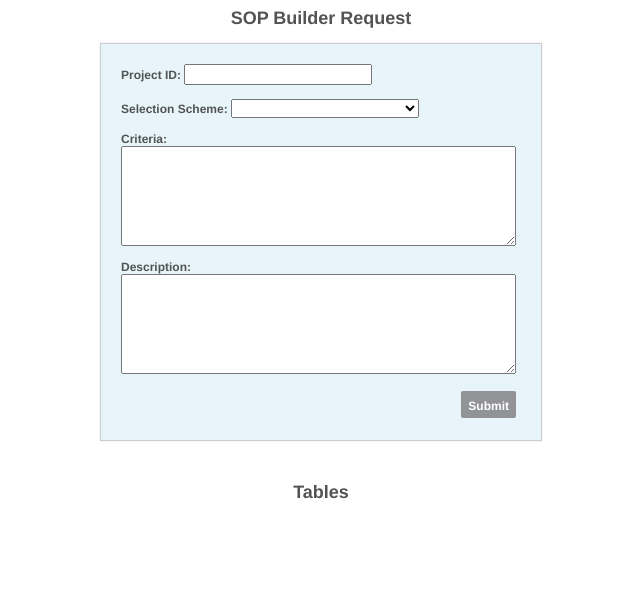
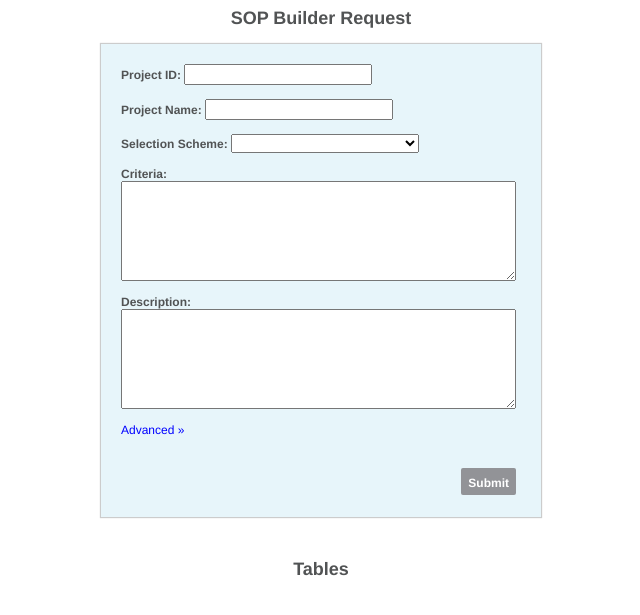
Before and after one commit to IeDEA/SOPBuilder, a PHP site: page /SOPBuilder-Request.php in a window 1280 px wide. Shown: the top 615 px of the page, without its empty margins (319-959 px from the left). Run offline with PHP 8.4, Linux system fonts and the light colour scheme; data that the repository does not hold is empty; some libraries are stand-ins or nearby versions.

Commit message:
sop - update/add mappings from form to XML

```diff
--- a/SOPBuilder-Request.php
+++ b/SOPBuilder-Request.php
@@ -8,6 +8,10 @@ if(count($_GET)>0){
 }else if(count($_POST)){
     extract($_POST);
 }
+
+// default sql value
+if(!isset($sql))
+    $sql = "SELECT Patient from tblBAS";
 
 $table_array = create_array_from_xml("xml_files/".$version);
 $html_tables = create_html_tables($table_array,$selection=false);
@@ -32,9 +36,12 @@ foreach($xml_files as $xml_file){
         <div class="form_div">
             <form method="POST" action="SOPBuilder-Result.php" id="submit_query">
                 <b>Project ID:</b> <input style="width:188px;" id="projectid" name="projectid" value="<?=$projectid?>"><br><br>
+                <b>Project Name:</b> <input style="width:188px;" id="projectname" name="projectname" value="<?=$projectname?>"><br><br>
                 <b>Selection Scheme:</b> <select id="version" style="width:188px;"><?=$xml_file_options?></select><br><br>
                 <b>Criteria:</b> <textarea style="width:395px;height:100px;" id="criteria" name="criteria"><?=$criteria?></textarea><br><br>
-                <b>Description:</b> <textarea id="description" name="description" style="width:395px;height:100px;"><?=$description?></textarea>
+                <b>Description:</b> <textarea id="description" name="description" style="width:395px;height:100px;"><?=$description?></textarea><br><br>
+                <a id='advanced_toggle' onclick='advanced_toggle();' style='cursor:pointer;color:blue;'>Advanced &raquo;</a><br><br>
+                <span id="advanced_sql_div" style="display:none;"><b>SQL:</b> <textarea id="sql" name="sql" style="width:395px;height:100px;"><?=$sql?></textarea><br><br></span>
                 <input id="query" type="hidden" name="query">
                 <input id="xml_path" type="hidden" name="xml_path" value=<?=$version?>>
 
@@ -96,18 +103,35 @@ foreach($xml_files as $xml_file){
             $("#version").change(function(){
                 var version = $("#version").val();
                 var projectid = $("#projectid").val();
+                var projectname = $("#projectname").val();
                 var criteria = $("#criteria").val();
                 var description = $("#description").val();
+                var sql = $("#sql").val();
                 var url = 'SOPBuilder-Request.php';
                 var form = $('<form action="' + url + '" method="post">' +
                   '<input type="text" name="version" value="' + version + '" />' +
                   '<input type="text" name="projectid" value="' + projectid + '" />' +
+                  '<input type="text" name="projectname" value="' + projectname + '" />' +
                   '<input type="text" name="description" value="' + description + '" />' +
                   '<input type="text" name="criteria" value="' + criteria + '" />' +
+                  '<input type="text" name="sql" value="' + sql + '" />' +
                   '</form>');
                 $('body').append(form);
                 $(form).submit();
             });
+
+            advanced_toggle = function(){
+                if($('#advanced_toggle').html()=="Advanced &laquo;" || encodeURI($('#advanced_toggle').html())== "Advanced%20%C2%AB")
+                {
+                    $('#advanced_sql_div').hide();
+                    $('#advanced_toggle').html("Advanced &raquo;");
+                }
+                else
+                {
+                    $('#advanced_sql_div').show();
+                    $('#advanced_toggle').html("Advanced &laquo;");
+                }
+            }
 
         })(jQuery);
     });
```
Also changed, not shown: SOPBuilder-CreateXML.php (+10 -9 lines), SOPBuilder-Result.php (+6 -3 lines).
